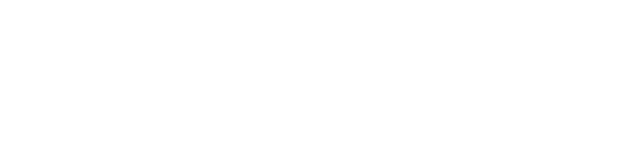
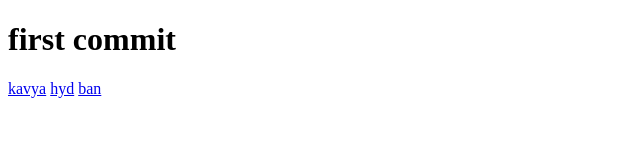
Before and after one commit to haneeshaachanta54/practise-2, a plain HTML site: page index.html in a window 1280 px wide. Shown: the whole page, without its empty margins (0-640 px from the left). Drawn offline with Linux system fonts and the light colour scheme.

Commit message:
after adding all the files

```diff
--- a/index.html
+++ b/index.html
@@ -6,6 +6,11 @@
     <title>Document</title>
 </head>
 <body>
+    <h1>first commit</h1>
+    <a href="./kavya.html">kavya</a>
+    <a href="./hyd.html">hyd</a>
+    <a href="./ban.html">ban</a>
+
 
 </body>
 </html>
```
Also changed, not shown: kavya.html (+1 -0 lines).
